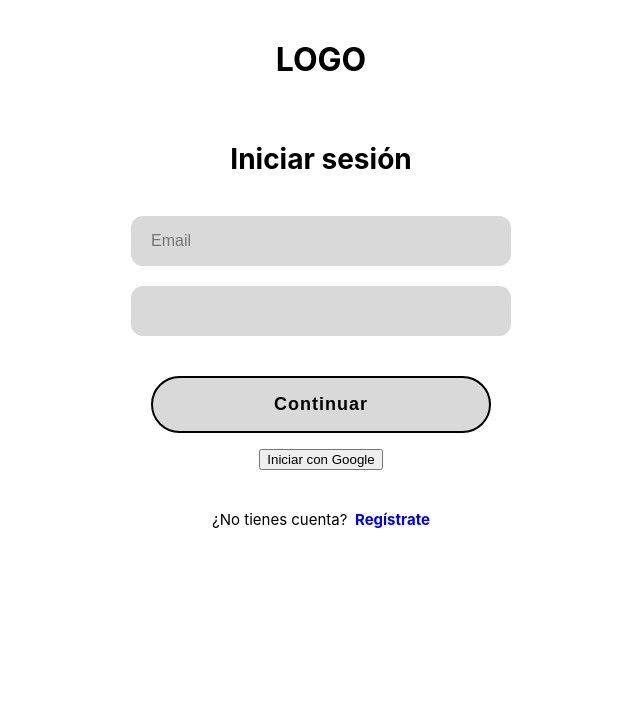
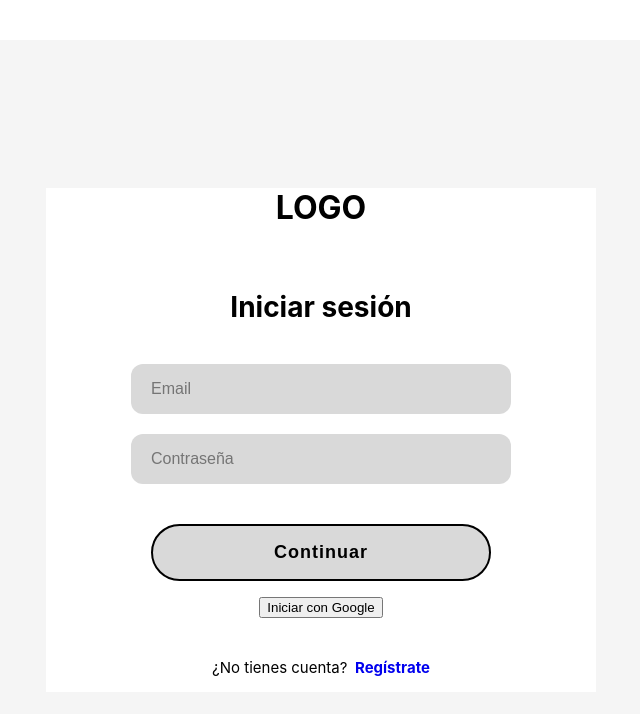
Before and after one commit to Elarbiaddya/full90, a React (Vite) app: page /loginUseState in a window 1280 px wide. Shown: the top 714 px of the page, without its empty margins (319-959 px from the left). Built offline with nearby package versions, Linux system fonts and the light colour scheme; no server answers.

Commit message:
Cambios en el login

```diff
--- a/src/components/SignInForm_useState.jsx
+++ b/src/components/SignInForm_useState.jsx
@@ -79,6 +79,7 @@ function SignInForm() {
   };
 
   return (
+  <main className={styles["login-main"]}>
     <div className={styles["login-container"]}>
       <div className={styles["login-logo"]}>LOGO</div>
       <h2 className={styles["login-title"]}>Iniciar sesión</h2>
@@ -99,6 +100,7 @@ function SignInForm() {
           className={styles["login-input"]}
           id="passwd"
           type="password"
+          placeholder="Contraseña"
           value={passwd}
           onChange={handlePasswd}
           error={errorPasswd}
@@ -125,6 +127,7 @@ function SignInForm() {
         <a href="/register"> Regístrate</a>
       </p>
     </div>
+  </main>
 );
 
 }
--- a/src/pages/modules/login.module.css
+++ b/src/pages/modules/login.module.css
@@ -1,6 +1,16 @@
 /* --- CONTENEDOR GENERAL --- */
+.login-main {
+  width: 100%;
+  height: 100vh;
+  display: flex;
+  justify-content: center;
+  align-items: center;
+  background: #f5f5f5;
+}
+
 .login-container {
-  width: 100%;
+  width: 550px;
+  height: auto;
   display: flex;
   flex-direction: column;
   justify-content: center;
```
Lines whose indentation alone changed are shown as unchanged.
